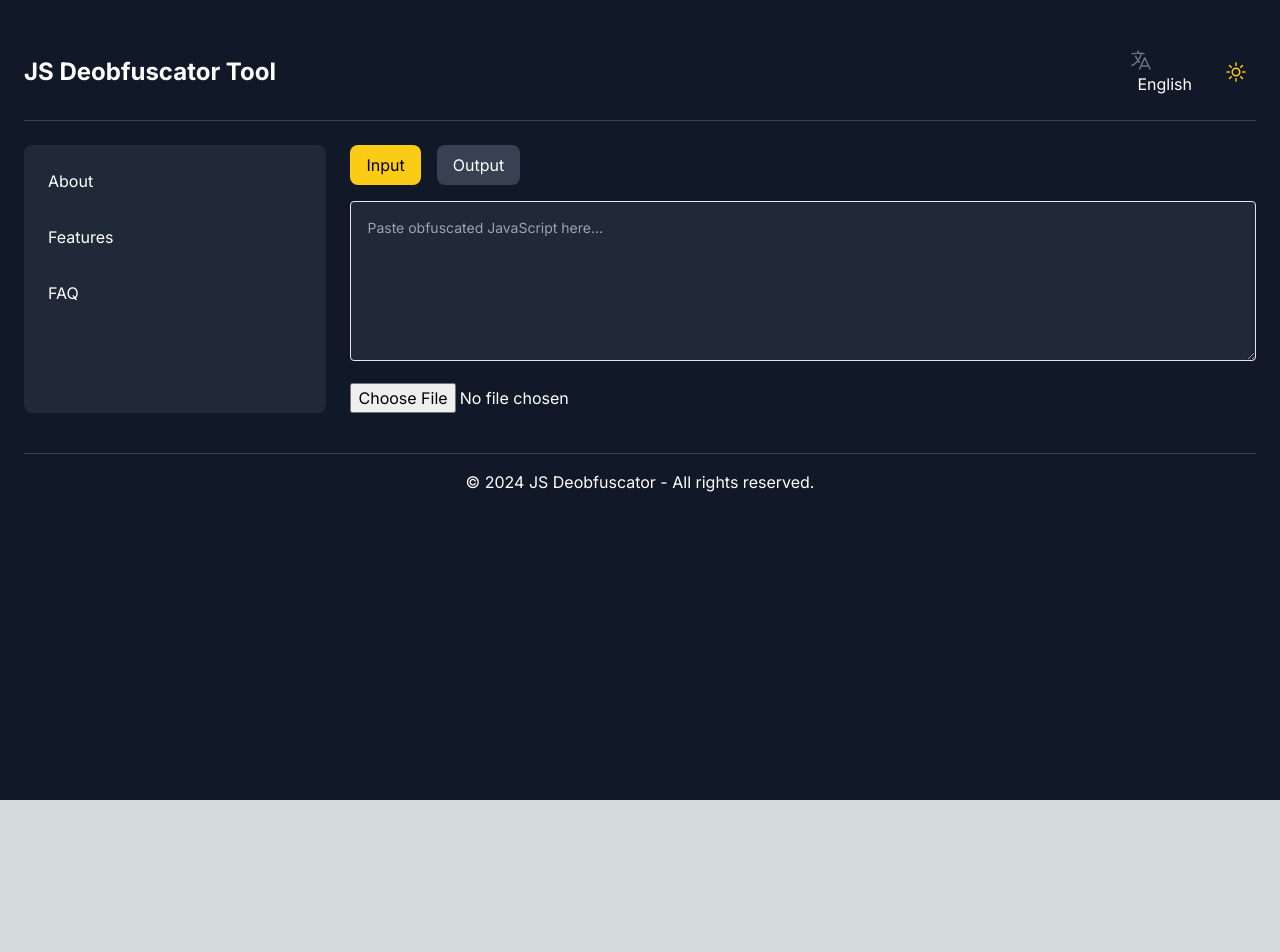
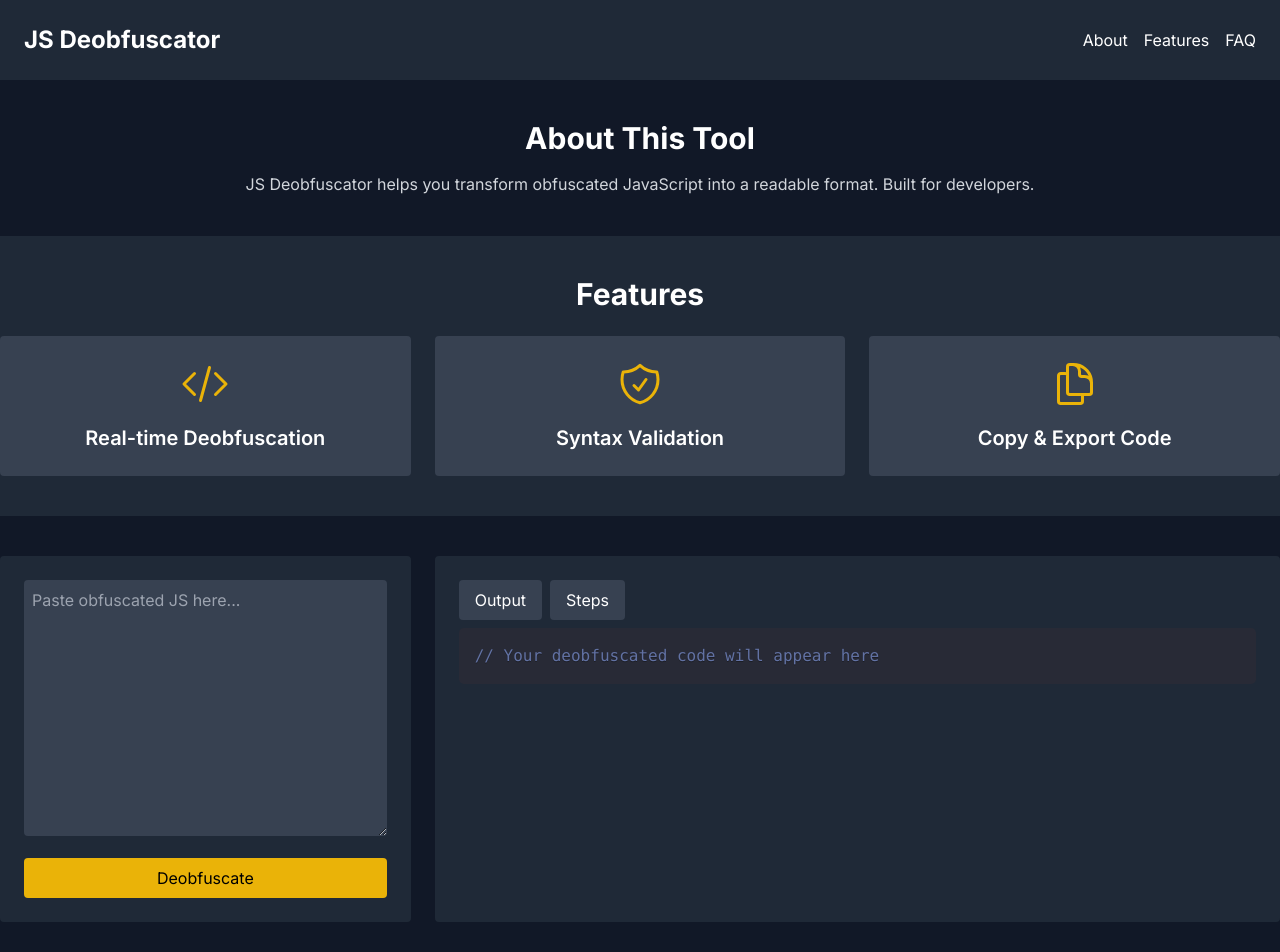
Before and after one commit to ltxstudio/js-deobfuscator, a Next.js app: page / in a window 1280 px wide. Shown: the top 952 px of the page. Before the commit the page ends 800 px from the top, so only its background shows below. Built offline with nearby package versions, Linux system fonts and the light colour scheme.

Commit message:
Update page.js

```diff
--- a/app/page.js
+++ b/app/page.js
@@ -4,61 +4,57 @@ import { useState } from 'react';
 import { deobfuscateCode } from '../utils/deobfuscate';
 import prettier from 'prettier/standalone';
 import parserBabel from 'prettier/parser-babel';
+import esprima from 'esprima';
+import { ToastContainer, toast } from 'react-toastify';
 import { Tab } from '@headlessui/react';
-import { Disclosure } from '@headlessui/react';
+import { motion } from 'framer-motion';
+import { Link } from 'react-scroll';
+import { Prism as SyntaxHighlighter } from 'react-syntax-highlighter';
+import { dracula } from 'react-syntax-highlighter/dist/cjs/styles/prism';
 import {
-  SunIcon,
-  MoonIcon,
-  ChevronUpIcon,
   DocumentDuplicateIcon,
   DownloadIcon,
-  ArrowUpTrayIcon,
-  LanguageIcon,
-  AdjustmentsHorizontalIcon,
   CodeBracketIcon,
+  QuestionMarkCircleIcon,
+  ArrowDownIcon,
+  ShieldCheckIcon,
+  ChatBubbleLeftEllipsisIcon,
 } from '@heroicons/react/24/outline';
-import { Prism as SyntaxHighlighter } from 'react-syntax-highlighter';
-import { dracula, prism } from 'react-syntax-highlighter/dist/cjs/styles/prism';
-import { motion } from 'framer-motion';
 
-const themes = {
-  dark: dracula,
-  light: prism,
-};
+import 'react-toastify/dist/ReactToastify.css';
 
 export default function Home() {
   const [inputCode, setInputCode] = useState('');
   const [outputCode, setOutputCode] = useState('');
+  const [steps, setSteps] = useState([]);
   const [error, setError] = useState('');
-  const [theme, setTheme] = useState('dark');
-  const [language, setLanguage] = useState('English');
 
   const handleDeobfuscate = () => {
     try {
-      const deobfuscated = deobfuscateCode(inputCode);
-      const formatted = prettier.format(deobfuscated, {
-        parser: 'babel',
-        plugins: [parserBabel],
-      });
-      setOutputCode(formatted);
+      let deobfuscated = deobfuscateCode(inputCode);
+      setSteps((prev) => [...prev, `Step ${prev.length + 1}: Deobfuscated code`]);
+      setOutputCode(prettier.format(deobfuscated, { parser: 'babel', plugins: [parserBabel] }));
       setError('');
+      toast.success('Code successfully deobfuscated!');
     } catch (err) {
-      setError('Failed to deobfuscate. Please check your input.');
+      setError('Deobfuscation failed. Check input.');
+      toast.error('Error during deobfuscation!');
     }
   };
 
-  const handleFileUpload = (event) => {
-    const file = event.target.files[0];
-    if (file) {
-      const reader = new FileReader();
-      reader.onload = (e) => setInputCode(e.target.result);
-      reader.readAsText(file);
+  const handleSyntaxCheck = () => {
+    try {
+      esprima.parseScript(inputCode);
+      toast.success('No syntax errors detected!');
+    } catch (e) {
+      setError(`Syntax Error: ${e.message}`);
+      toast.error(`Syntax Error: ${e.message}`);
     }
   };
 
   const copyToClipboard = () => {
     navigator.clipboard.writeText(outputCode);
-    alert('Code copied to clipboard!');
+    toast.info('Code copied to clipboard!');
   };
 
   const downloadOutput = () => {
@@ -71,124 +67,116 @@ export default function Home() {
     URL.revokeObjectURL(url);
   };
 
-  const toggleTheme = () => {
-    setTheme((prev) => (prev === 'dark' ? 'light' : 'dark'));
-  };
+  return (
+    <main className="min-h-screen bg-gray-900 text-white">
+      {/* Header Section */}
+      <header className="bg-gray-800 p-6 sticky top-0 z-50">
+        <nav className="container mx-auto flex justify-between items-center">
+          <h1 className="text-2xl font-bold">JS Deobfuscator</h1>
+          <ul className="flex space-x-4">
+            <Link to="about" smooth className="cursor-pointer hover:text-yellow-400">About</Link>
+            <Link to="features" smooth className="cursor-pointer hover:text-yellow-400">Features</Link>
+            <Link to="faq" smooth className="cursor-pointer hover:text-yellow-400">FAQ</Link>
+          </ul>
+        </nav>
+      </header>
 
-  const switchLanguage = () => {
-    setLanguage((prev) =>
-      prev === 'English' ? 'Spanish' : 'English'
-    ); // Extend for other languages.
-  };
+      {/* About Section */}
+      <section id="about" className="container mx-auto py-10">
+        <div className="text-center">
+          <h2 className="text-3xl font-bold">About This Tool</h2>
+          <p className="mt-4 text-gray-300">
+            JS Deobfuscator helps you transform obfuscated JavaScript into a readable format. Built for developers.
+          </p>
+        </div>
+      </section>
 
-  return (
-    <main
-      className={`min-h-screen ${
-        theme === 'dark' ? 'bg-gray-900 text-white' : 'bg-white text-gray-900'
-      } p-6`}
+      {/* Features Section */}
+      <section id="features" className="bg-gray-800 py-10">
+        <div className="container mx-auto">
+          <h2 className="text-center text-3xl font-bold mb-6">Features</h2>
+          <div className="grid grid-cols-3 gap-6">
+            <Feature icon={CodeBracketIcon} title="Real-time Deobfuscation" />
+            <Feature icon={ShieldCheckIcon} title="Syntax Validation" />
+            <Feature icon={DocumentDuplicateIcon} title="Copy & Export Code" />
+          </div>
+        </div>
+      </section>
+
+      {/* Main Deobfuscation Section */}
+      <section className="container mx-auto py-10">
+        <div className="grid grid-cols-3 gap-6">
+          {/* Input Area */}
+          <div className="col-span-1 bg-gray-800 p-6 rounded">
+            <textarea
+              value={inputCode}
+              onChange={(e) => setInputCode(e.target.value)}
+              placeholder="Paste obfuscated JS here..."
+              className="w-full h-64 bg-gray-700 p-2 rounded"
+            />
+            <motion.button
+              whileHover={{ scale: 1.1 }}
+              onClick={handleDeobfuscate}
+              className="mt-4 w-full bg-yellow-500 py-2 rounded text-black"
             >
-      {/* Navbar */}
-      <nav className="flex justify-between items-center py-4 mb-6 border-b border-gray-700">
-        <h1 className="text-2xl font-bold">JS Deobfuscator Tool</h1>
-        <div className="flex space-x-4">
-          <button onClick={switchLanguage} className="p-2">
-            <LanguageIcon className="h-6 w-6 text-gray-500" />
-            <span className="ml-2">{language}</span>
-          </button>
-          <button onClick={toggleTheme} className="p-2 rounded-full hover:bg-gray-700">
-            {theme === 'dark' ? (
-              <SunIcon className="h-6 w-6 text-yellow-400" />
-            ) : (
-              <MoonIcon className="h-6 w-6 text-gray-800" />
-            )}
-          </button>
+              Deobfuscate
+            </motion.button>
           </div>
-      </nav>
 
-      {/* Sidebar + Main Sections */}
-      <div className="flex gap-6">
-        {/* Sidebar */}
-        <aside className="w-1/4 bg-gray-800 p-4 rounded-lg">
-          <nav className="space-y-4">
-            <a href="#about" className="block p-2 hover:bg-gray-700 rounded">
-              About
-            </a>
-            <a href="#features" className="block p-2 hover:bg-gray-700 rounded">
-              Features
-            </a>
-            <a href="#faq" className="block p-2 hover:bg-gray-700 rounded">
-              FAQ
-            </a>
-          </nav>
-        </aside>
-
-        {/* Main Content */}
-        <section className="w-3/4">
+          {/* Output Area */}
+          <div className="col-span-2 bg-gray-800 p-6 rounded">
             <Tab.Group>
-            <Tab.List className="flex space-x-4 mb-4">
-              <Tab
-                className={({ selected }) =>
-                  `py-2 px-4 rounded-lg ${
-                    selected ? 'bg-yellow-400 text-black' : 'bg-gray-700 text-white'
-                  }`
-                }
-              >
-                Input
-              </Tab>
-              <Tab
-                className={({ selected }) =>
-                  `py-2 px-4 rounded-lg ${
-                    selected ? 'bg-yellow-400 text-black' : 'bg-gray-700 text-white'
-                  }`
-                }
-              >
-                Output
-              </Tab>
+              <Tab.List className="flex">
+                <Tab className="py-2 px-4 bg-gray-700 rounded mr-2">Output</Tab>
+                <Tab className="py-2 px-4 bg-gray-700 rounded">Steps</Tab>
               </Tab.List>
               <Tab.Panels>
                 <Tab.Panel>
-                <textarea
-                  placeholder="Paste obfuscated JavaScript here..."
-                  value={inputCode}
-                  onChange={(e) => setInputCode(e.target.value)}
-                  className={`w-full h-40 p-4 text-sm ${
-                    theme === 'dark' ? 'bg-gray-800' : 'bg-gray-200'
-                  } border rounded`}
-                />
-                <input
-                  type="file"
-                  onChange={handleFileUpload}
-                  className="block mt-4"
-                  accept=".js"
-                />
+                  <SyntaxHighlighter language="javascript" style={dracula}>
+                    {outputCode || '// Your deobfuscated code will appear here'}
+                  </SyntaxHighlighter>
                 </Tab.Panel>
-
                 <Tab.Panel>
-                <div className="relative">
-                  <SyntaxHighlighter
-                    language="javascript"
-                    style={themes[theme]}
-                    wrapLongLines
-                  >
-                    {outputCode || '// Your deobfuscated code will appear here.'}
-                  </SyntaxHighlighter>
-                  <div className="absolute top-2 right-2 flex space-x-2">
-                    <button onClick={copyToClipboard} className="p-2 bg-gray-700 rounded">
-                      <DocumentDuplicateIcon className="h-5 w-5 text-white" />
-                    </button>
-                    <button onClick={downloadOutput} className="p-2 bg-gray-700 rounded">
-                      <DownloadIcon className="h-5 w-5 text-white" />
-                    </button>
-                  </div>
-                </div>
+                  <ul>
+                    {steps.map((step, index) => (
+                      <li key={index}>{step}</li>
+                    ))}
+                  </ul>
                 </Tab.Panel>
               </Tab.Panels>
             </Tab.Group>
+          </div>
+        </div>
       </section>
+
+      {/* FAQ Section */}
+      <section id="faq" className="py-10">
+        <div className="container mx-auto">
+          <h2 className="text-center text-3xl font-bold mb-6">FAQ</h2>
+          <FAQ title="How does the tool work?" content="The tool applies reverse-engineering techniques..." />
+          <FAQ title="Is it secure?" content="Yes, all processing is done locally." />
         </div>
-      <footer className="text-center py-4 mt-10 border-t border-gray-700">
-        <p>© 2024 JS Deobfuscator - All rights reserved.</p>
-      </footer>
+      </section>
+
+      <ToastContainer />
     </main>
   );
 }
+
+function Feature({ icon: Icon, title }) {
+  return (
+    <div className="bg-gray-700 p-6 rounded text-center">
+      <Icon className="h-12 w-12 mx-auto mb-4 text-yellow-500" />
+      <h3 className="text-xl font-semibold">{title}</h3>
+    </div>
+  );
+}
+
+function FAQ({ title, content }) {
+  return (
+    <div className="mb-4">
+      <h4 className="text-xl font-bold">{title}</h4>
+      <p className="text-gray-400">{content}</p>
+    </div>
+  );
+}
```
Lines whose indentation alone changed are shown as unchanged.
